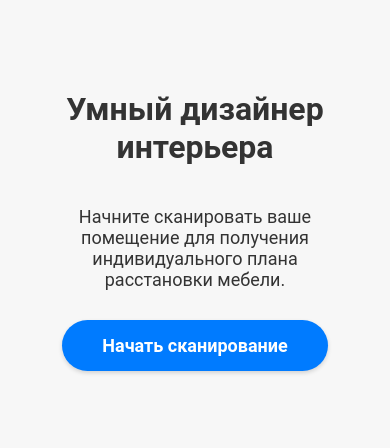
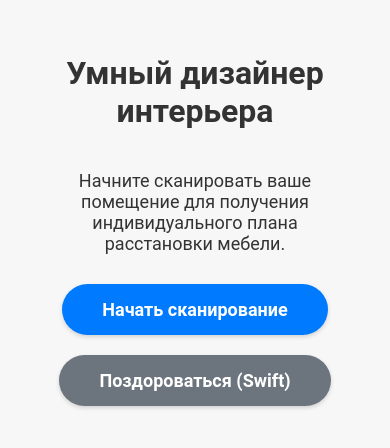
Before and after one commit to nikborzunov/cozyai-front, a React Native app: screen / in a window 390 px wide. Shown: the part 182-630 px from the top of the page. Built offline with nearby package versions, Linux system fonts and the light colour scheme.

Commit message:
Added Swift module

```diff
--- a/App.tsx
+++ b/App.tsx
@@ -1,5 +1,18 @@
 import React, { useState } from 'react';
-import { View, Text, StyleSheet, StatusBar, useColorScheme, TouchableOpacity, Animated, Vibration } from 'react-native';
+import {
+  View,
+  Text,
+  StyleSheet,
+  StatusBar,
+  useColorScheme,
+  TouchableOpacity,
+  Animated,
+  Vibration,
+  NativeModules,
+  Alert,
+} from 'react-native';
+
+const { SimpleModule } = NativeModules;
 
 const App = (): React.JSX.Element => {
   const isDarkMode = useColorScheme() === 'dark';
@@ -27,6 +40,16 @@ const App = (): React.JSX.Element => {
     backgroundColor: isDarkMode ? '#121212' : '#F7F7F7',
   };
 
+  const handleGreet = async () => {
+    try {
+      const result = await SimpleModule.greet('пользователь');
+      Alert.alert('Swift ответ:', result);
+    } catch (error) {
+      Alert.alert('Ошибка:', (error as any).message || 'Не удалось вызвать модуль');
+    }
+  };
+
+
   return (
     <View style={[styles.container, backgroundStyle]}>
       <StatusBar
@@ -52,6 +75,12 @@ const App = (): React.JSX.Element => {
             </Text>
           </TouchableOpacity>
         </Animated.View>
+
+        <TouchableOpacity
+          style={[styles.button, { backgroundColor: isDarkMode ? '#607D8B' : '#6c757d' }]}
+          onPress={handleGreet}>
+          <Text style={styles.buttonText}>Поздороваться (Swift)</Text>
+        </TouchableOpacity>
 
         {isScanning && (
           <Text style={[styles.statusText, { color: isDarkMode ? '#BDBDBD' : '#666' }]}>
```
Also changed, not shown: 4 other files (tests, documents, lock files or other folders).
